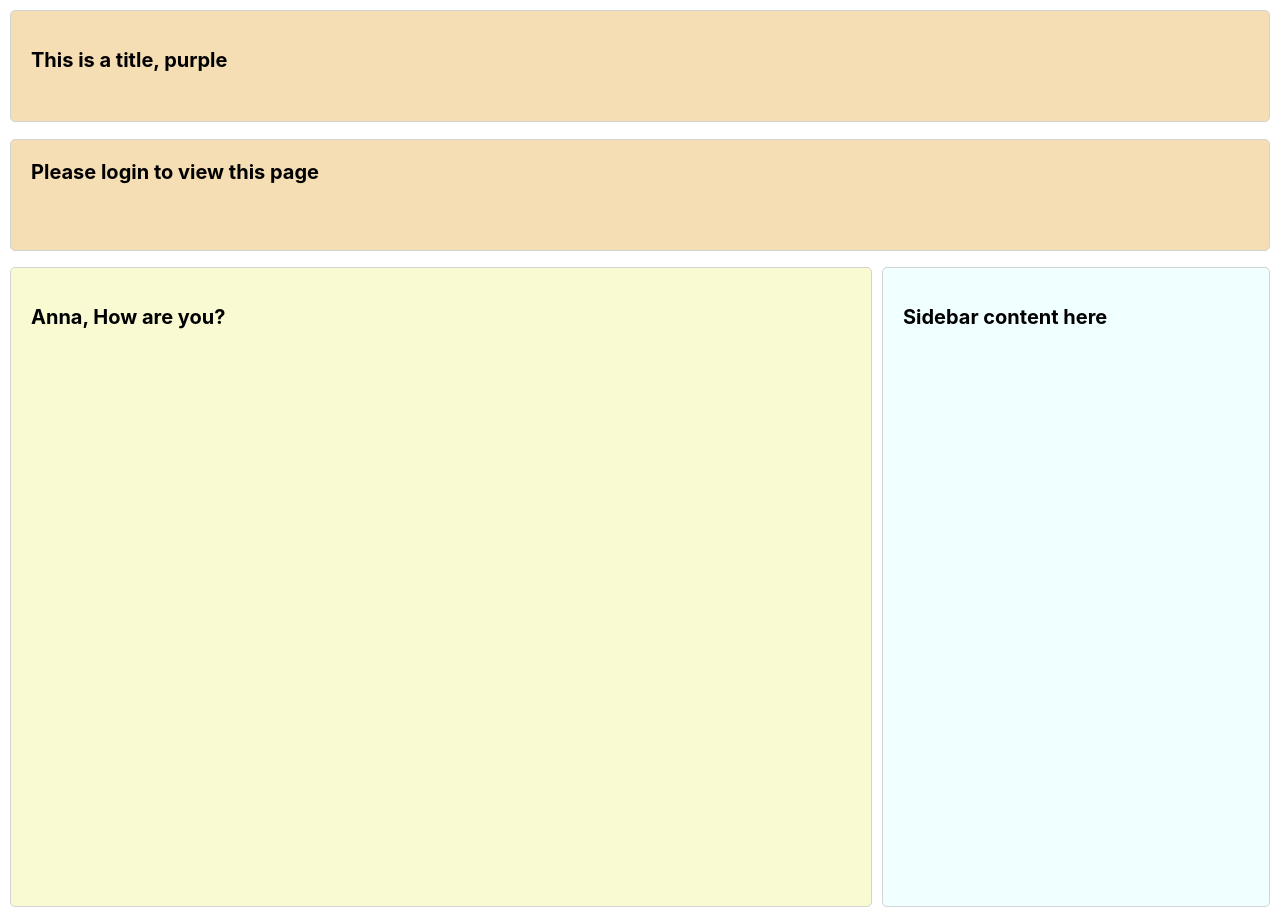
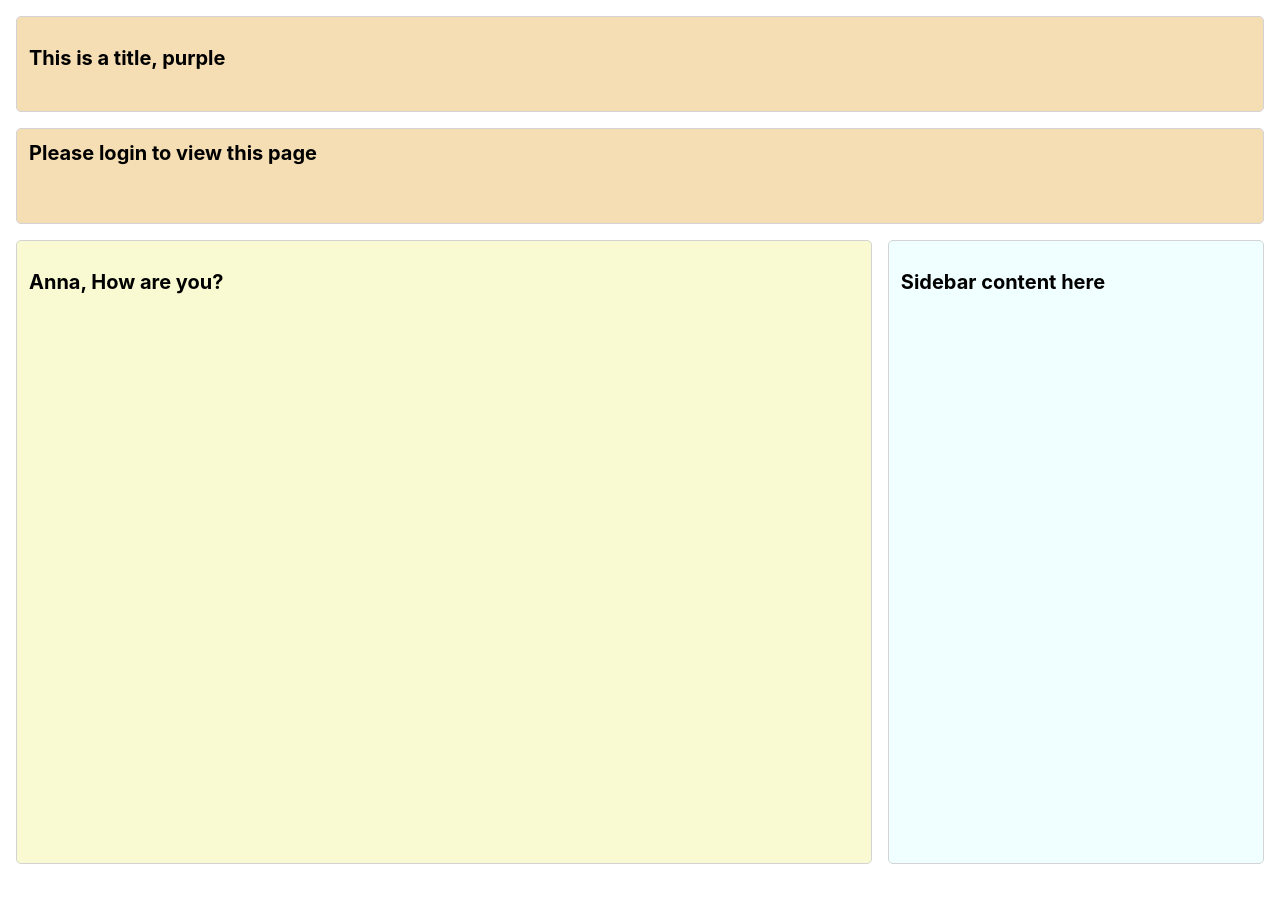
Before and after one commit to LoganKells/meta-front-end-developer, a React (Create React App) app in the folder course-5-react-basics/first-react-app/: page / in a window 1280 px wide. After the commit the page ends 880 px from the top, so only its background shows below. Built offline with nearby package versions, Linux system fonts and the light colour scheme.

Commit message:
Simplified CSS

```diff
--- a/course-5-react-basics/first-react-app/src/components/Heading.jsx
+++ b/course-5-react-basics/first-react-app/src/components/Heading.jsx
@@ -6,11 +6,11 @@ function Heading(props) {
 
     // This return is a JSX element.
     return (
-        <header className={'roundBorder header'}>
+        <div className={'roundBorder header'}>
             <h2>
                 {title}, {props.color}
             </h2>
-        </header>
+        </div>
     )
 }
 
--- a/course-5-react-basics/first-react-app/src/styles/App.css
+++ b/course-5-react-basics/first-react-app/src/styles/App.css
@@ -5,7 +5,7 @@
     display: flex;
     flex-direction: column;
     justify-content: space-between;
-    margin: 10px;
+    margin: 8px;
 }
 
 /*.content {*/
@@ -34,7 +34,6 @@
 .sidebarRight {
     background: azure;
     width: calc(30% - 10px);
-    margin-left: 10px;
 }
 
 .header {
@@ -45,7 +44,8 @@
 .roundBorder {
     border: 1px solid lightgray;
     border-radius: 5px;
-    padding: 20px;
+    padding: 12px;
+    margin: 8px;
 }
 
 h2 {
```
